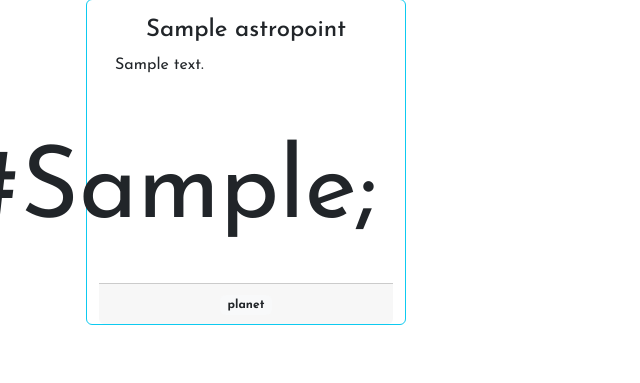
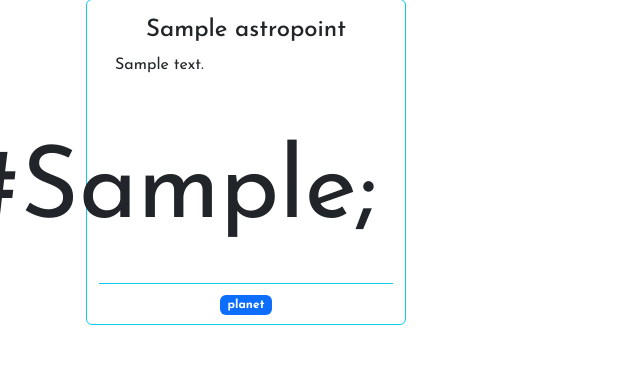
Before and after one commit to Trianglium/astro, a Django app: page /faq/ in a window 1280 px wide. Shown: the part 322-705 px from the top of the page, without its empty margins (0-640 px from the left). Run offline with Django 4.2, Linux system fonts and the light colour scheme; tables that the repository leaves empty hold one stand-in row (values such as "Sample post").

Commit message:
Add Transparent footer & different tag styles

```diff
--- a/astro/templates/faq/faq_index.html
+++ b/astro/templates/faq/faq_index.html
@@ -22,8 +22,14 @@
                 </div>
                 <div class="float-end text-center"><span style='font-size:100px;'>&#{{ point.symbol }};</span></div>
                 </div>
-                <div class="card-footer">
-                    <span class="badge bg-light text-dark">{{ point.tag }}</span>
+                <div class="card-footer bg-transparent border-info">
+                    {% if point.tag == "planet" %}
+                    <span class="badge bg-primary">{{ point.tag }}</span>
+                    {% elif point.tag == "sign" %}
+                    <span class="badge bg-info">{{ point.tag }}</span>
+                    {% else %}
+                    <span class="badge bg-success">{{ point.tag }}</span>
+                    {% endif %}
                 </div>
 
             </div>
```
